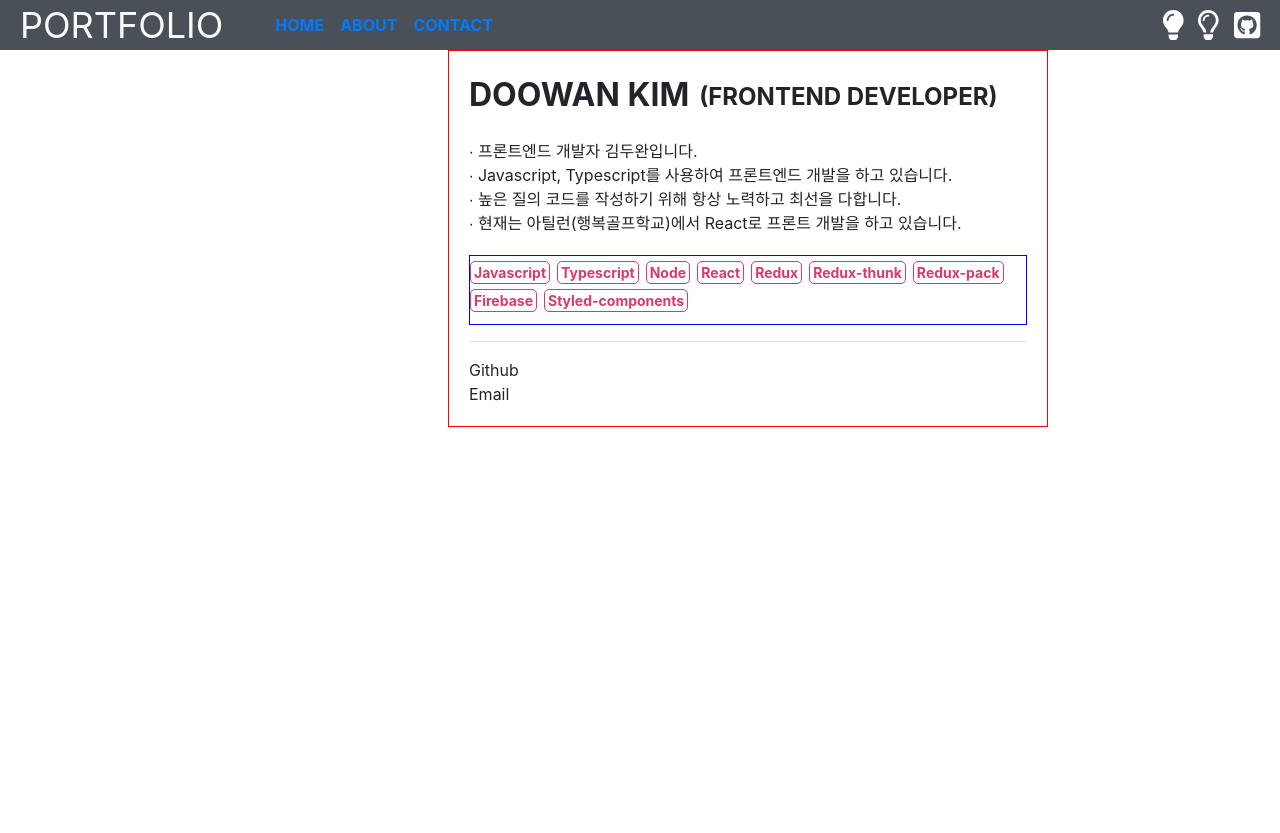
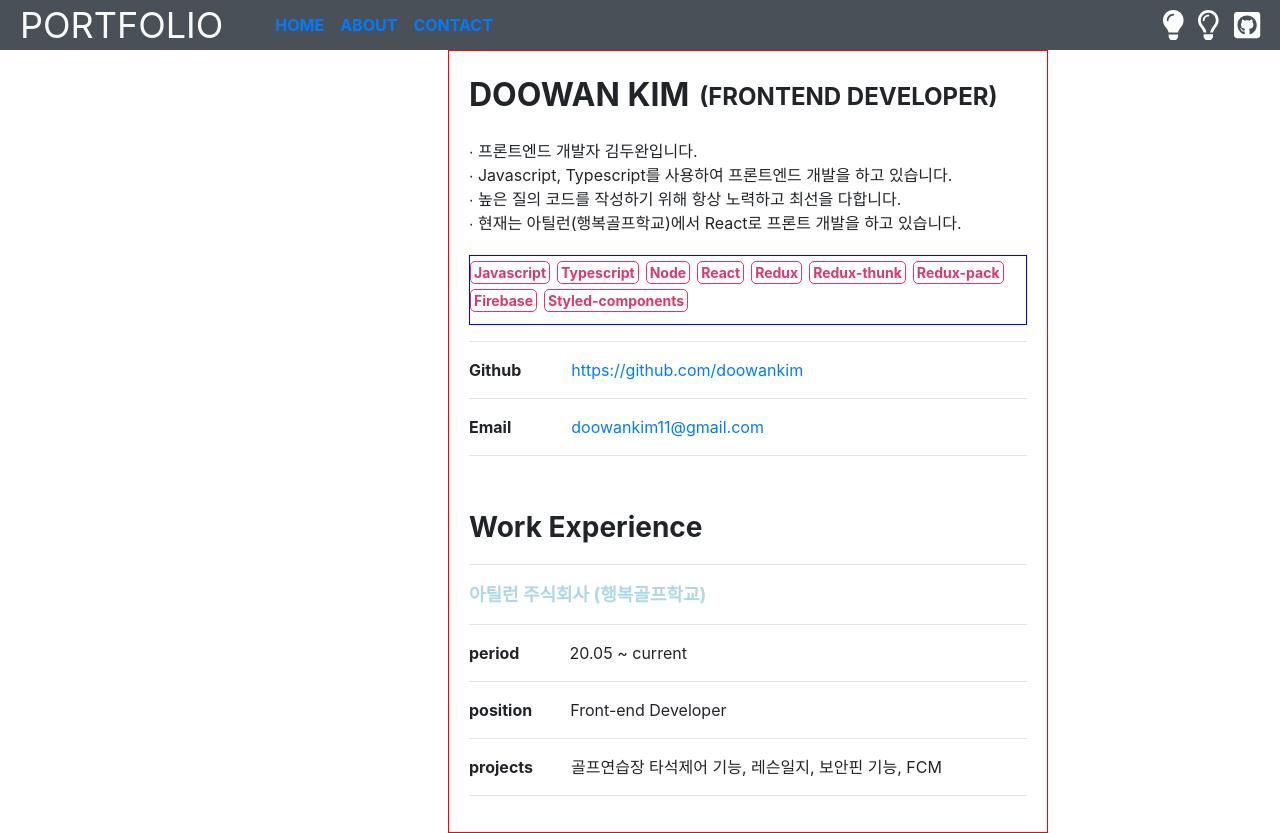
Before and after one commit to doowankim/react-portfolio, a React (Create React App) app: page /about in a window 1280 px wide. Before the commit the page ends 800 px from the top, so only its background shows below. Built offline with nearby package versions, Linux system fonts and the light colour scheme.

Commit message:
about page address & sub title added

```diff
--- a/src/containers/About/index.tsx
+++ b/src/containers/About/index.tsx
@@ -38,9 +38,46 @@ const About = () => {
 					</Styled.SkillBox>
 					<hr />
 					<Styled.LinkBox>
-						<Styled.GitHub>Github</Styled.GitHub>
-						<Styled.Email>Email</Styled.Email>
+						<Styled.SmallTitle>Github</Styled.SmallTitle>
+						<a href="https://github.com/doowankim">
+							<Styled.GitHubAddress>
+								https://github.com/doowankim
+							</Styled.GitHubAddress>
+						</a>
 					</Styled.LinkBox>
+					<hr />
+					<Styled.LinkBox>
+						<Styled.SmallTitle>Email</Styled.SmallTitle>
+						<a href="mailto:doowankim11@gmail.com">
+							<Styled.EmailAddress>doowankim11@gmail.com</Styled.EmailAddress>
+						</a>
+					</Styled.LinkBox>
+					<hr />
+					<Styled.SecondTitle>Work Experience</Styled.SecondTitle>
+					<hr />
+					<Styled.CompanyName>
+						아틸런 주식회사 (행복골프학교)
+					</Styled.CompanyName>
+					<hr />
+					<div style={{ display: 'flex' }}>
+						<Styled.SmallTitle>period</Styled.SmallTitle>
+						<Styled.PeriodDescription>20.05 ~ current</Styled.PeriodDescription>
+					</div>
+					<hr />
+					<div style={{ display: 'flex' }}>
+						<Styled.SmallTitle>position</Styled.SmallTitle>
+						<Styled.PositionDescription>
+							Front-end Developer
+						</Styled.PositionDescription>
+					</div>
+					<hr />
+					<div style={{ display: 'flex' }}>
+						<Styled.SmallTitle>projects</Styled.SmallTitle>
+						<Styled.PositionDescription>
+							골프연습장 타석제어 기능, 레슨일지, 보안핀 기능, FCM
+						</Styled.PositionDescription>
+					</div>
+					<hr />
 				</Styled.IntroBox>
 			</Styled.Wrapper>
 		</Styled.Container>
--- a/src/containers/About/styles.tsx
+++ b/src/containers/About/styles.tsx
@@ -76,12 +76,38 @@ export const SkillEnd = styled.div`
 	text-align: center;
 `;
 
-export const LinkBox = styled.div``;
+export const LinkBox = styled.div`
+	display: flex;
+`;
 
-export const GitHub = styled.div``;
+export const SmallTitle = styled.div`
+	font-weight: bold;
+`;
 
-export const GitHubAddress = styled.div``;
+export const GitHubAddress = styled.div`
+	margin-left: 50px;
+`;
 
-export const Email = styled.div``;
+export const EmailAddress = styled.div`
+	margin-left: 60px;
+`;
 
-export const EmailAddress = styled.div``;
+export const SecondTitle = styled.div`
+	font-size: 28px;
+	font-weight: bold;
+	margin-top: 50px;
+`;
+
+export const CompanyName = styled.div`
+	font-size: 18px;
+	font-weight: bold;
+	color: lightBlue;
+`;
+
+export const PeriodDescription = styled.div`
+	margin-left: 50px;
+`;
+
+export const PositionDescription = styled.div`
+	margin-left: 38px;
+`;
```
